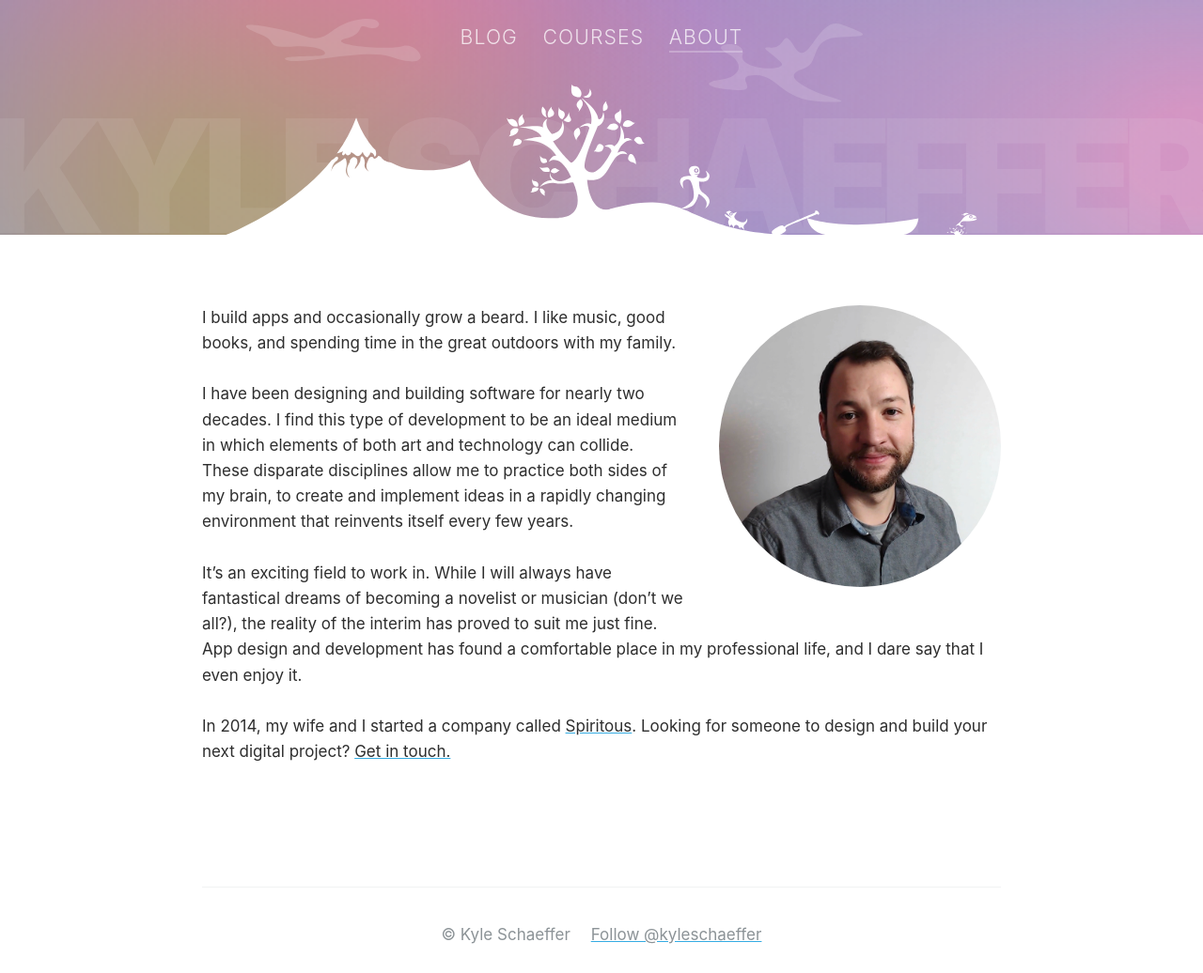
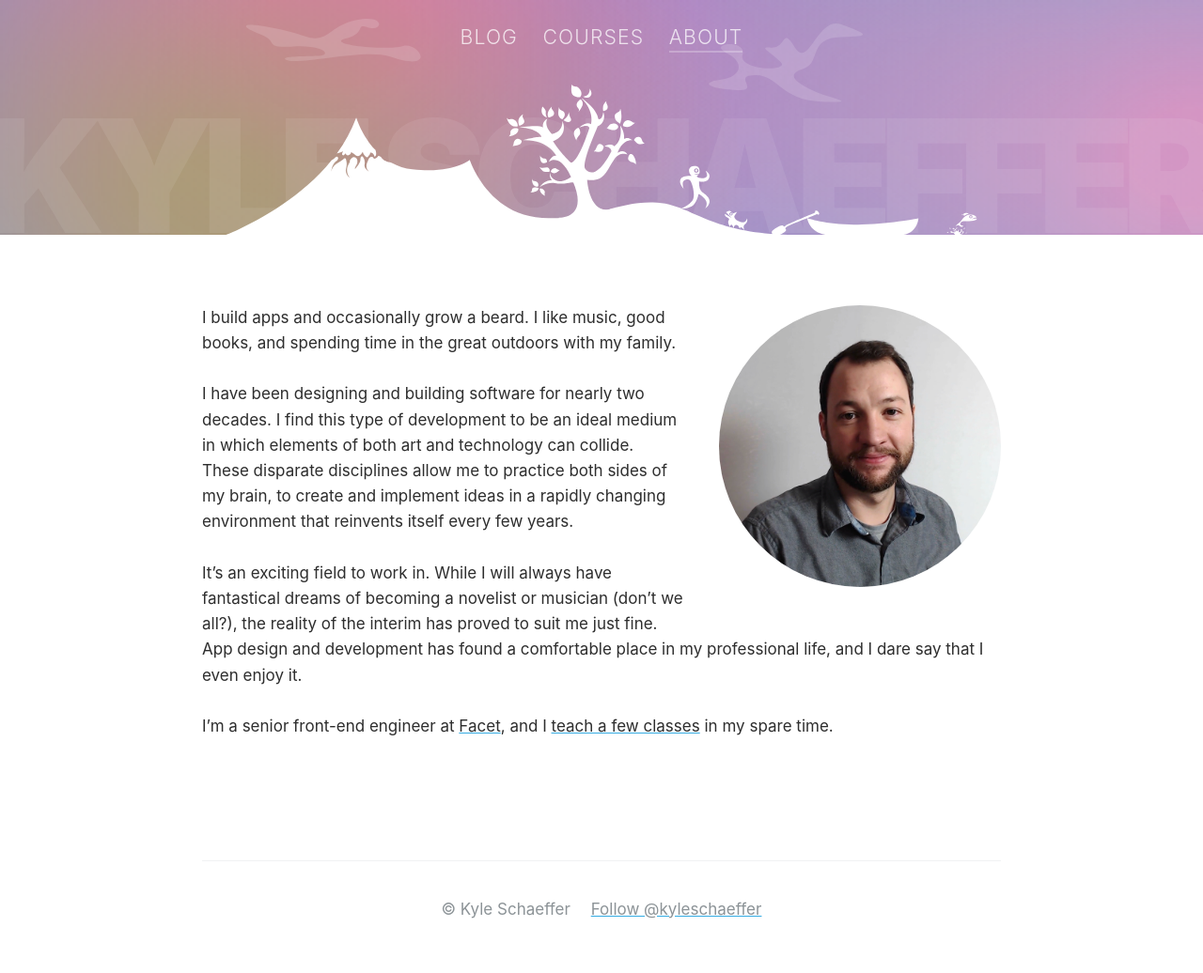
Before and after one commit to kyleschaeffer/kyleschaeffer, a Jekyll site: the page built from about.md, in a window 1280 px wide. Shown: the whole page at 94% size. Built offline with Jekyll 4.4.1, drawn with Linux system fonts in a browser that asks for light colours; comment, search, counter and statistics services are not loaded; after the commit the page ends 1009 px from its top, so only the background shows below that.

Commit message:
Update boi

```diff
--- a/about.md
+++ b/about.md
@@ -15,4 +15,4 @@
 
 It’s an exciting field to work in. While I will always have fantastical dreams of becoming a novelist or musician (don’t we all?), the reality of the interim has proved to suit me just fine. App design and development has found a comfortable place in my professional life, and I dare say that I even enjoy it.
 
-In 2014, my wife and I started a company called [Spiritous](https://spirito.us/). Looking for someone to design and build your next digital project? [Get in touch.](https://spirito.us/contact)
+I’m a senior front-end engineer at [Facet](https://facet.ai/), and I [teach a few classes](/courses) in my spare time.
```
